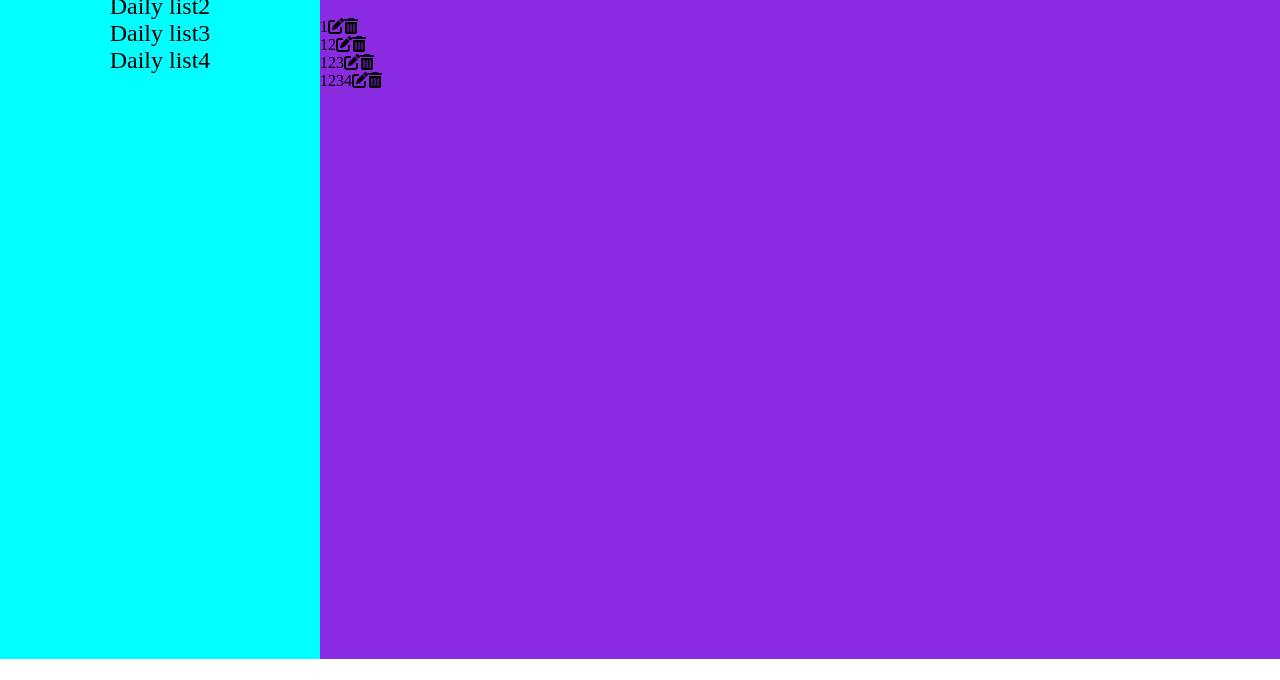
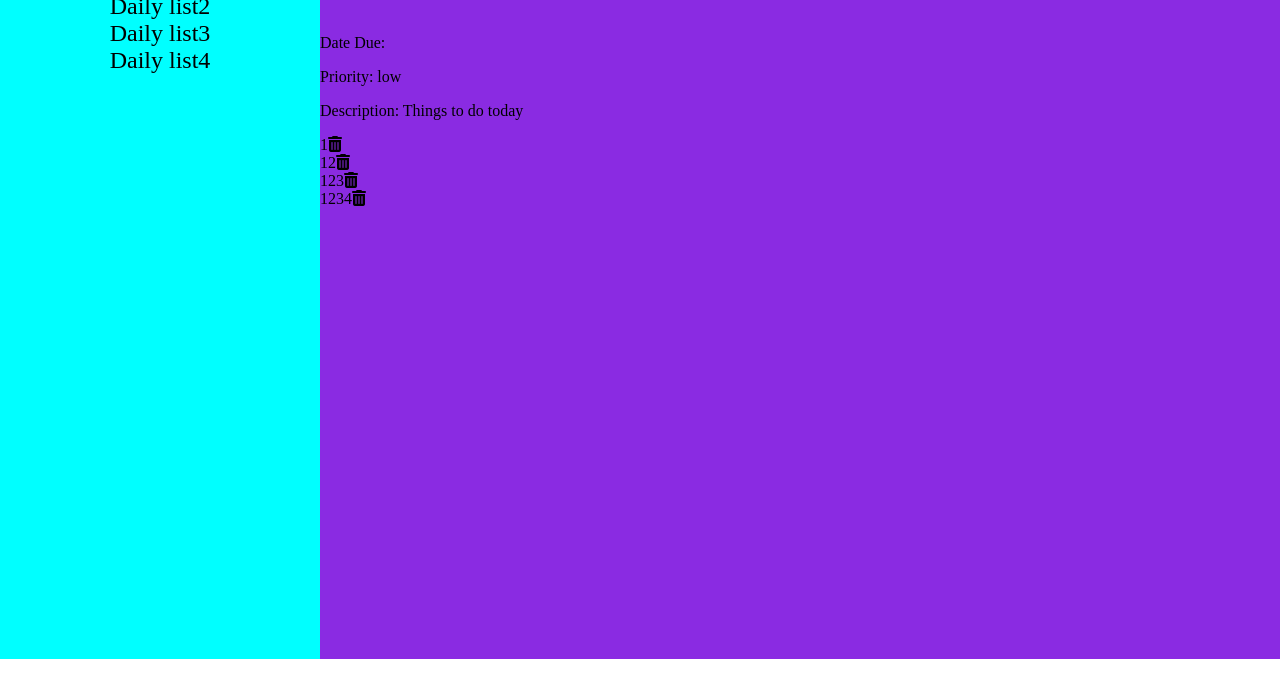
Before and after one commit to eljoey/Todo-List, a website built with webpack: page dist/index.html in a window 1280 px wide. Shown: the part 120-800 px from the top of the page. Built offline with nearby package versions, Linux system fonts and the light colour scheme.

Commit message:
add project info render

```diff
--- a/src/index.js
+++ b/src/index.js
@@ -71,6 +71,7 @@ const DisplayController = (() => {
     const renderTodoList = (project) => {
         const projectHeader = document.querySelector('.proj-header');
 
+        renderProjectInfo();
         resetToDos();
         resetForms();
         editDeleteBTN(projectHeader);
@@ -148,11 +149,17 @@ const DisplayController = (() => {
             EventHandler.removeItem(element);
         });
 
-        const editBTN = document.createElement('i');
-        editBTN.classList.add('fas', 'fa-edit');
+        element.appendChild(trashBTN);
+    }
 
-        element.appendChild(editBTN);
-        element.appendChild(trashBTN);
+    const renderProjectInfo = () => {
+        const dueDate = document.querySelector('.proj-dueDate')
+        const priority = document.querySelector('.proj-prio')
+        const description = document.querySelector('.proj-desc')
+
+        dueDate.innerHTML = projectSelected.dueDate
+        priority.innerHTML = projectSelected.priority
+        description.innerHTML = projectSelected.description
     }
 
 
@@ -188,13 +195,13 @@ const EventListeners = (() => {
 
     //Gets Projects information and sets it.  I feel like this could be better set up.
     const projectFormBTN = () => {
+
         const projectFormBTN = document.querySelector('.add-project-button');
         projectFormBTN.addEventListener('click', () => {
             let projNameValue = projName.value;
             let projDescValue = projDesc.value;
             let projDateValue = projDate.value;
             let projPrioValue = projPrio.value;
-
 
             EventHandler.addProject(projNameValue, projDescValue, projDateValue, projPrioValue);
         });
@@ -225,7 +232,6 @@ const EventListeners = (() => {
     const addToDoBTN = () => {
         const todoBTN = document.querySelector('.addToDoBTN');
         todoBTN.addEventListener('click', DisplayController.showAddToDoForm);
-
     }
 
     return {
@@ -238,7 +244,6 @@ const EventListeners = (() => {
 ////////////////////////////////////
 
 const EventHandler = (() => {
-    // let projectSelected = projectDirectory[0];
 
     const addProject = (name, description, dueDate, priority) => {
         let newProject = Project(name, description, dueDate, priority);
@@ -294,7 +299,6 @@ const EventHandler = (() => {
     return {
         addProject,
         addToDo,
-        // projectSelected,
         showProjectTodos,
         removeItem
     }
@@ -327,12 +331,6 @@ EventListeners.initializeListeners();
 
 
 //  TODO LIST
-//-Add - EventListeners (display selected project, and todo )
 //-Add - Project info render
-//-Add - ToDo info render
-//-Add- Button functions *Edit and delete left
-//-Add - To Render so it adds edit and delete buttons for both project and todos
 //-Add - Ability to complete a todo (checkmark possibly)
 //-Add - Ability to change color of projects background to reflect their priority
-//-Add - ToDo create and delete form
-//-Add - Project delete form
```
Also changed, not shown: dist/index.html.
